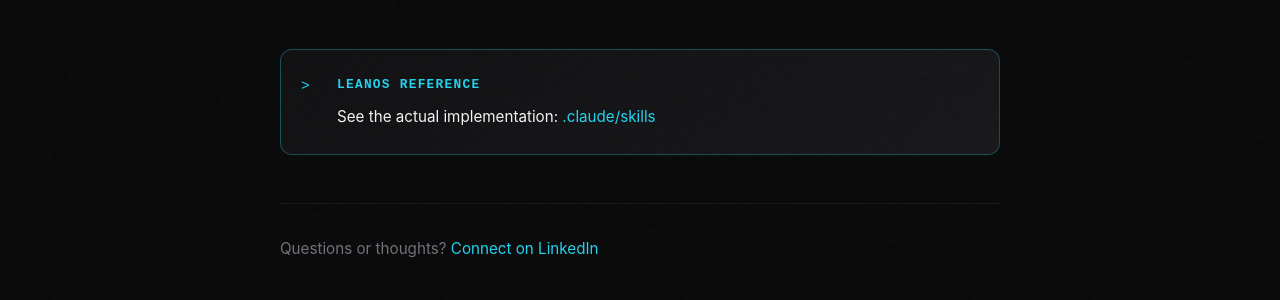
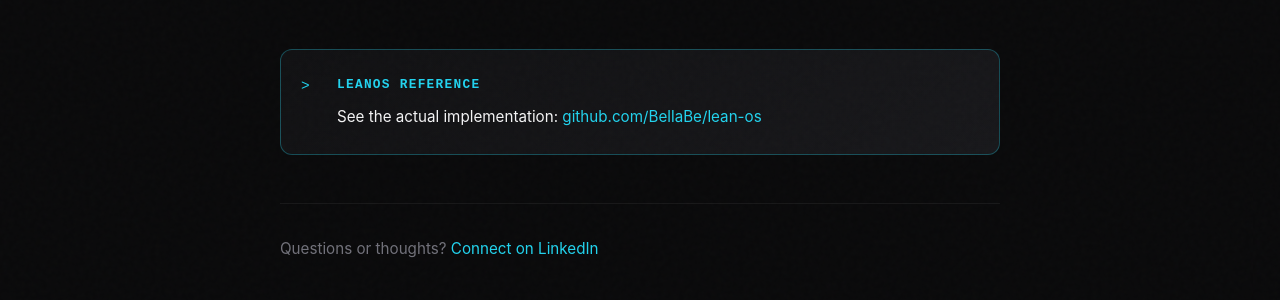
Before and after one commit to BellaBe/bellabe.github.io, a Jekyll site: the page built from _posts/2025-12-06-setting-up-claude-skills.md, in a window 1280 px wide and 1253 px high. Shown: the part 771-1071 px from the top of the window. Built offline with Jekyll 4.4.1, drawn with Linux system fonts in a browser that asks for light colours.

Commit message:
Fix LeanOS reference to link to repo root
🤖 Generated with [Claude Code](https://claude.com/claude-code)

Co-Authored-By: Claude Opus 4.5 <noreply@anthropic.com>

```diff
--- a/_layouts/post.html
+++ b/_layouts/post.html
@@ -24,7 +24,7 @@ layout: default
   {% if page.leanos_ref %}
   <div class="leanos-reference">
     <h3>LeanOS Reference</h3>
-    <p>See the actual implementation: <a href="https://github.com/BellaBe/lean-os/tree/main/{{ page.leanos_ref }}" target="_blank" rel="noopener">{{ page.leanos_ref }}</a></p>
+    <p>See the actual implementation: <a href="https://github.com/BellaBe/lean-os" target="_blank" rel="noopener">github.com/BellaBe/lean-os</a></p>
   </div>
   {% endif %}
 
```
